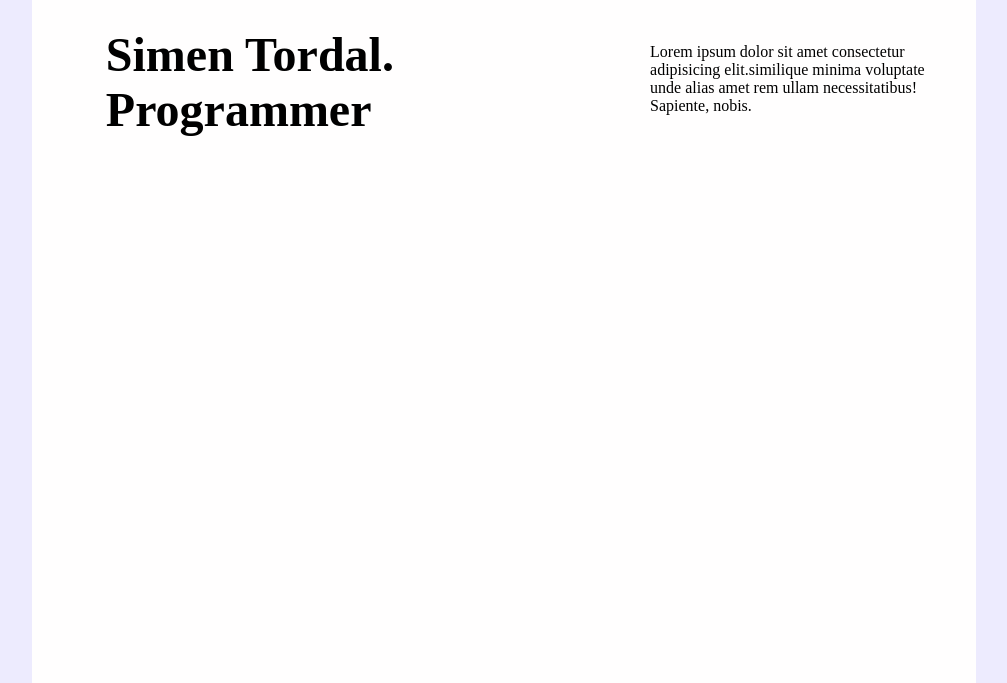
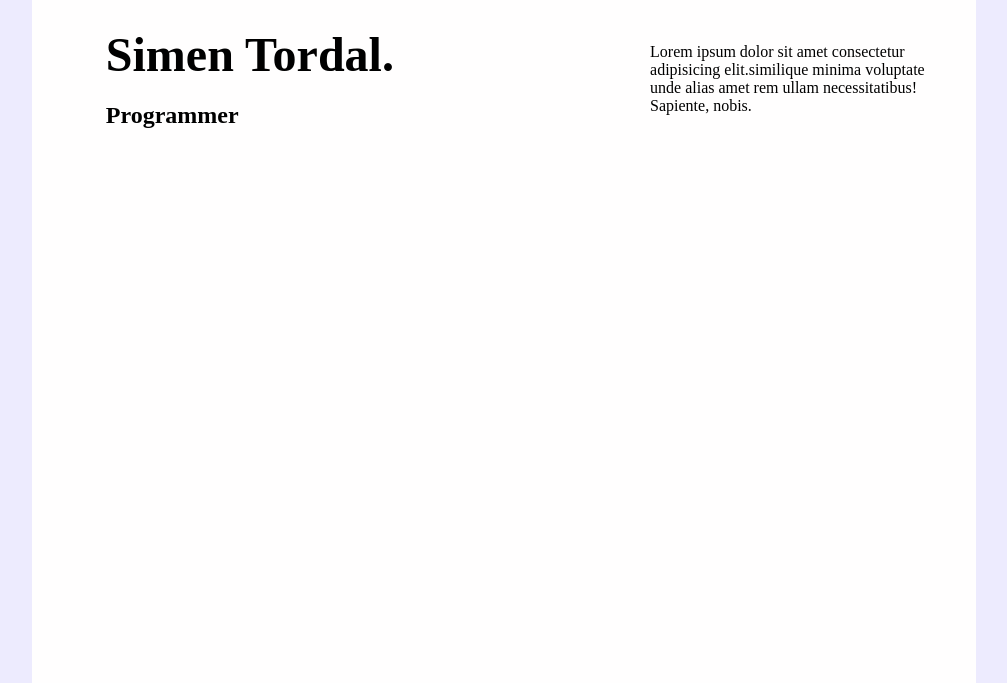
Before and after one commit to Simen732/Portfolio, a plain HTML site: page index.html in a window 1280 px wide. Shown: the part 117-800 px from the top of the page, without its empty margins (136-1143 px from the left). Drawn offline with Linux system fonts and the light colour scheme.

Commit message:
new commit

```diff
--- a/index.html
+++ b/index.html
@@ -15,7 +15,7 @@
     <div id="mainBody">
         <div id="konteirer">
             <h1 id="name"> Simen Tordal.</h1>
-            <h1 id="idk"> Programmer</h1>
+            <h2 id="idk"> Programmer</h1>
         </div>
         <div id="konteirer2">
             <p id="text"> Lorem ipsum dolor sit amet consectetur adipisicing elit.similique minima voluptate unde alias amet rem ullam necessitatibus! Sapiente, nobis.</p>
```
